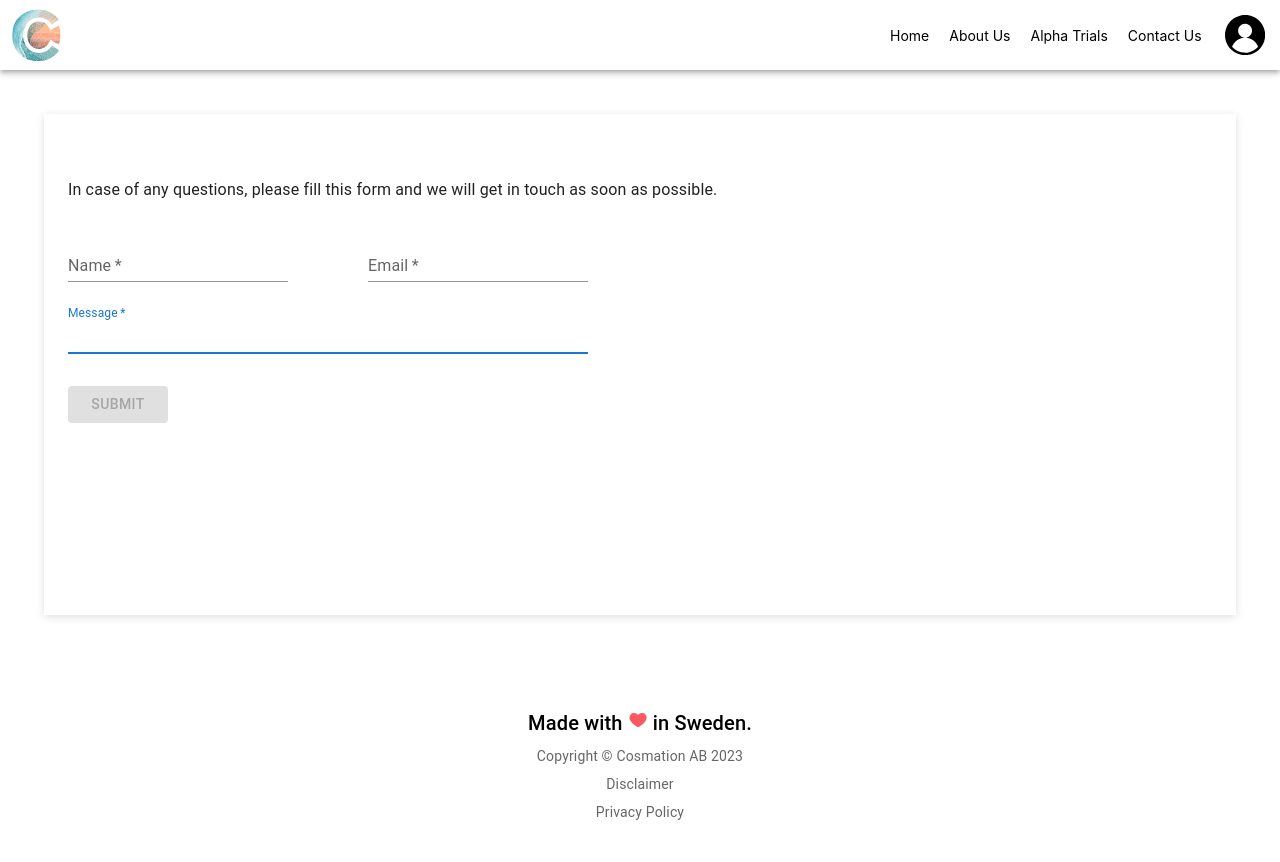
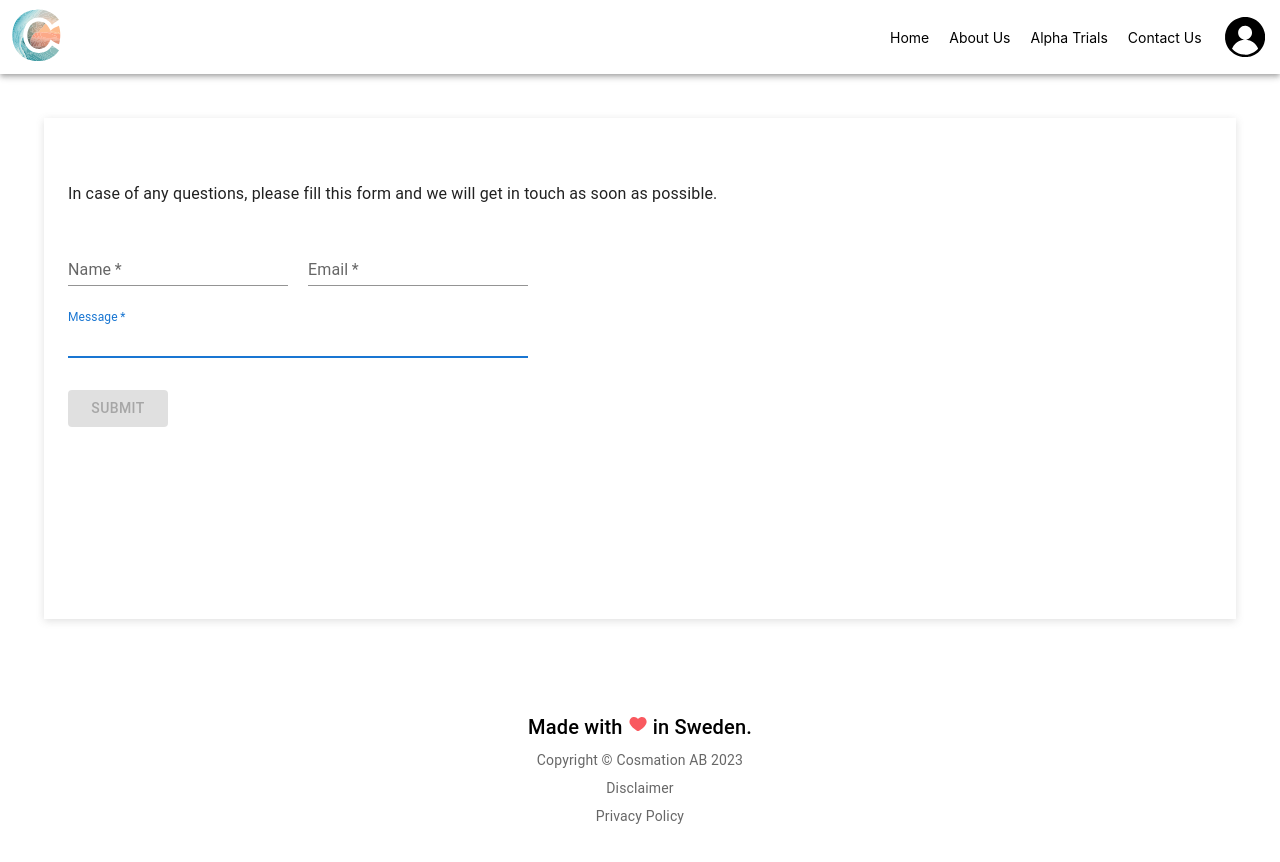
Before and after one commit to Sourabh-01/cosmation-webapp, a React (Create React App) app: page /contact-us in a window 1280 px wide. Shown: the top 862 px of the page. Built offline with nearby package versions, Linux system fonts and the light colour scheme.

Commit message:
code fixes

```diff
--- a/src/components/contactUs.js
+++ b/src/components/contactUs.js
@@ -1,19 +1,15 @@
 import React, { useState } from "react";
-import { useNavigate } from "react-router-dom";
 import Button from "@mui/material/Button";
 import Card from "@mui/material/Card";
 import Grid from "@mui/material/Grid";
-import Stack from "@mui/material/Stack";
 import Box from "@mui/material/Box";
 import Typography from "@mui/material/Typography";
 import Container from "@mui/material/Container";
 import { createTheme, ThemeProvider } from "@mui/material/styles";
 import { makeStyles } from "@mui/styles";
-import { sendQuery, upload } from "../services";
+import { sendQuery } from "../services";
 import { toast } from "react-hot-toast";
-import ErrorModal from "./errorModal";
-import ImageBackdrop from "./imageBackdrop";
-import { FormControl, FormLabel, TextField } from "@mui/material";
+import { FormControl, TextField } from "@mui/material";
 
 const useStyles = makeStyles({
   root: {
@@ -29,6 +25,12 @@ const useStyles = makeStyles({
     boxShadow: "rgba(99, 99, 99, 0.2) 0px 2px 8px 0px",
     margin: 44,
   },
+  emailId: {
+    marginLeft: "0px !important",
+    '@media (min-width: 780px)': {
+      marginLeft: "20px !important",
+    }
+  }
 });
 
 const ContactUs = () => {
@@ -46,7 +48,7 @@ const ContactUs = () => {
     }));
   };
 
-  const sendEnquiry = async (data) => {
+  const sendEnquiry = async () => {
     try {
       let response = await sendQuery(state);
       if (!response?.data?.success) {
@@ -90,7 +92,7 @@ const ContactUs = () => {
               touch as soon as possible.
             </Typography>
             <FormControl>
-              <div>
+              <div className={classes.detailsContainer}>
                 <TextField
                   margin="normal"
                   required
@@ -113,8 +115,9 @@ const ContactUs = () => {
                   autoFocus
                   variant="standard"
                   onChange={handleChange}
+                  className={classes.emailId}
                   value={state.emailId}
-                  sx={{ marginLeft: 10 }}
+                  sx={{ marginLeft: 0 }}
                 />
               </div>
 
--- a/src/components/header.js
+++ b/src/components/header.js
@@ -1,4 +1,4 @@
-import { AppBar, Button } from "@mui/material";
+import { AppBar } from "@mui/material";
 import React, { useState } from "react";
 import { ReactComponent as Logo } from "../assets/logo.svg";
 import { ReactComponent as Profile } from "../assets/profile.svg";
@@ -26,6 +26,7 @@ const useStyles = makeStyles((props) => ({
     display: "flex",
     alignItems: "center",
     marginRight: 10,
+    overflow: "auto"
   },
   logoContainer: {
     display: "flex",
@@ -117,7 +118,9 @@ const Header = () => {
     <AppBar position="relative" className={classes.header}>
       <Toaster />
       <div className={classes.logoContainer}>
-        <Logo className="logo" />
+        <div style={{width: 100}}>
+          <Logo className="logo" />
+        </div>
         <div className={classes.rightContent}>
           <div className={classes.menuItems}>
             <div onClick={() => navigate("/")}>Home</div>
```
